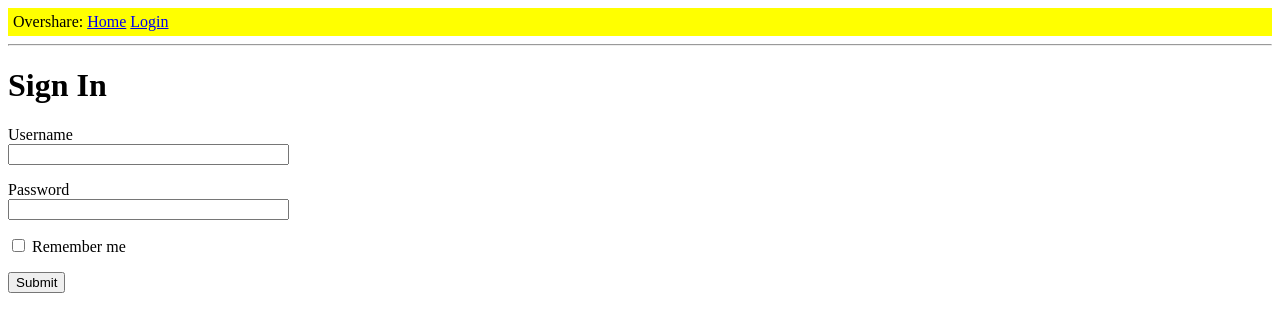
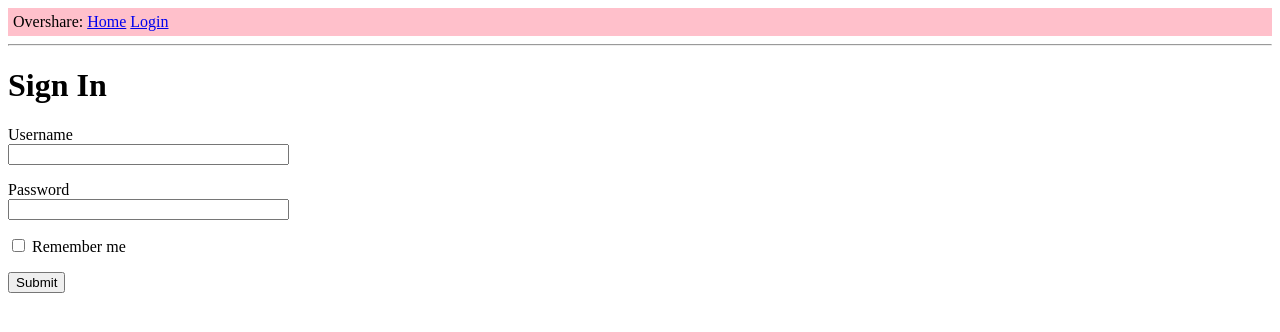
Before and after one commit to pentapodal/cits3403-group-26, a Flask app: template app/templates/login.jinja in a window 1280 px wide. Shown: the top 332 px of the page. Run offline with Flask 3, Linux system fonts and the light colour scheme; the template is opened without the code that fills it: most values are stand-ins (such as "Sample title", 1, 10 or a date in 2020); form fields are guessed from the names that the template uses.

Commit message:
style colour change

```diff
--- a/app/static/style.css
+++ b/app/static/style.css
@@ -1,4 +1,4 @@
 div.header {
-  background-color: yellow;
+  background-color: pink;
   padding: 5px;
 }
```
